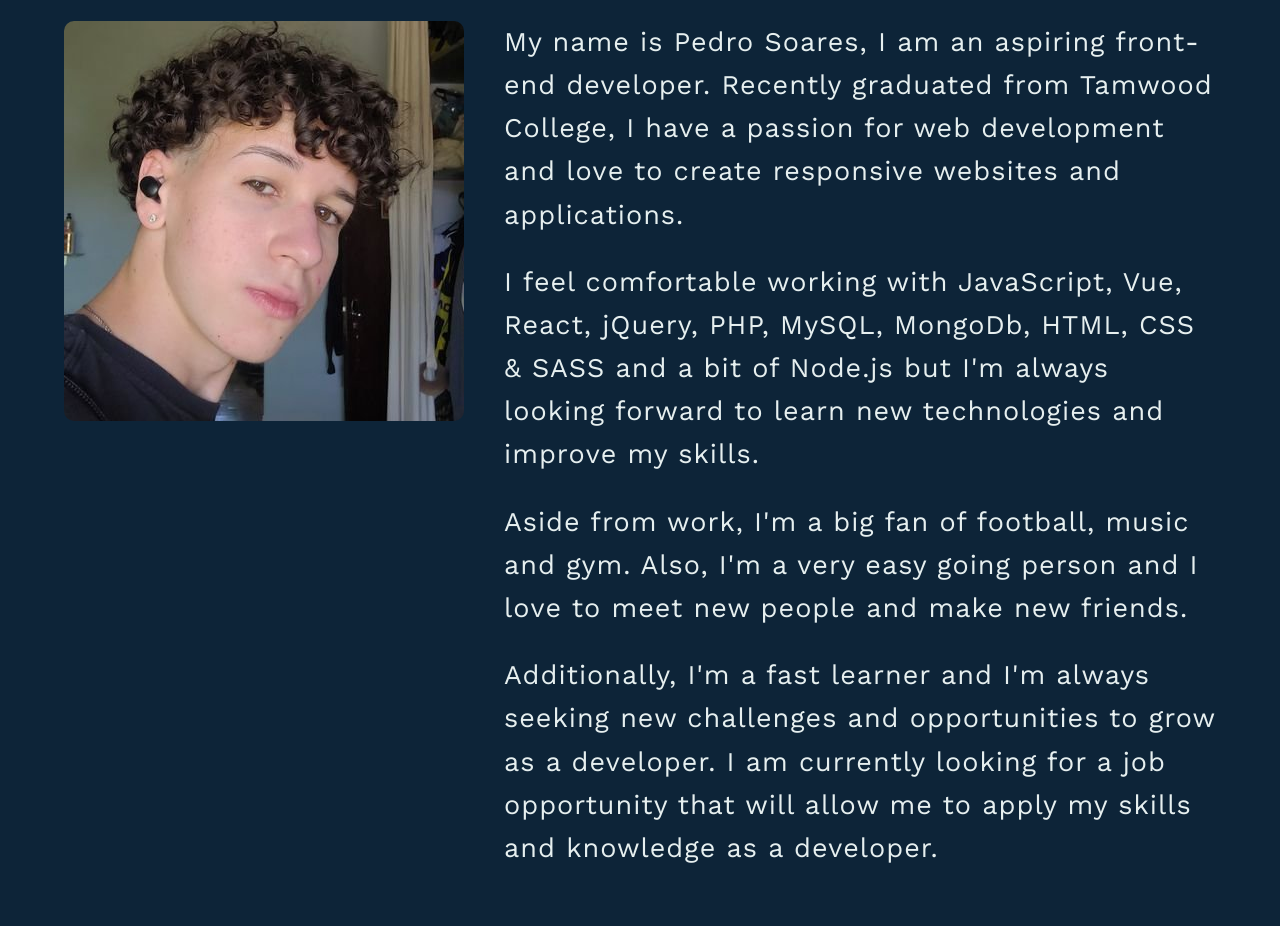
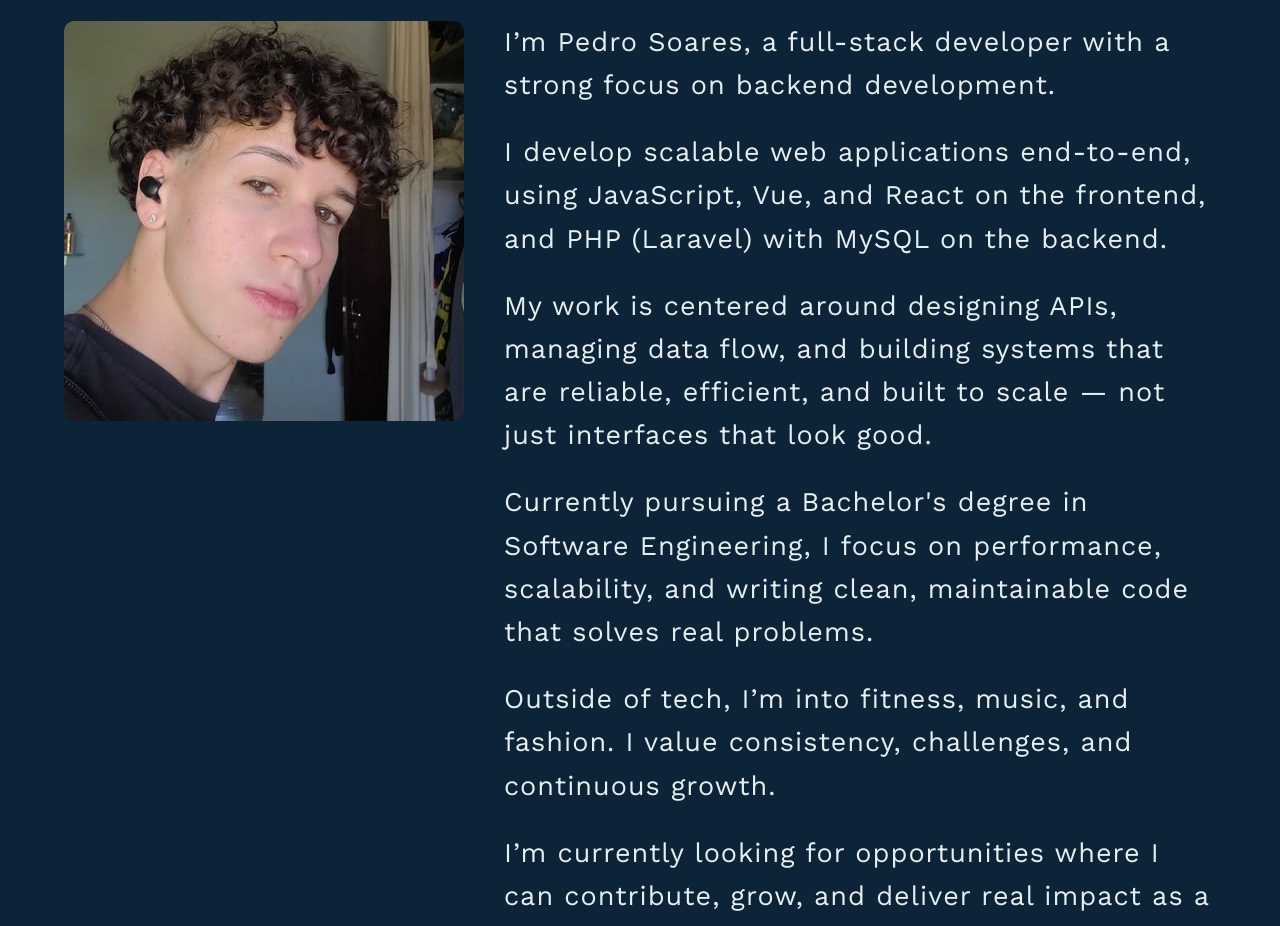
Before and after one commit to pssgarcia/porfolio_vue, a Vue app: page /about in a window 1280 px wide. Shown: the part 140-1066 px from the top of the page. Built offline with nearby package versions, Linux system fonts and the light colour scheme.

Commit message:
updating about page and resume

```diff
--- a/jsconfig.json
+++ b/jsconfig.json
@@ -1,5 +1,6 @@
 {
   "compilerOptions": {
+    "ignoreDeprecations": "6.0",
     "target": "es5",
     "module": "esnext",
     "baseUrl": "./",
--- a/src/components/IntroComp.vue
+++ b/src/components/IntroComp.vue
@@ -3,7 +3,7 @@
       <h1>Hi, I am Pedro</h1>
       <h3>A Web Developer</h3>
       <span>
-         <a class="resume-link" href="https://drive.google.com/file/d/1GTrAQWrrSNAA_Kt6Ej2SfS7scj-RZxze/view?usp=drive_link" target="_blank">Resume</a>
+         <a class="resume-link" href="https://drive.google.com/drive/u/0/folders/1mM_LGo3xcOEoWreMHT2Wg6zRjUTpicGZ" target="_blank">Resume</a>
       </span>
    </article>
 </template>
--- a/src/pages/AboutPage.vue
+++ b/src/pages/AboutPage.vue
@@ -4,16 +4,22 @@
          <img src="../assets/img/my-pic.jpg" alt="my-pic">
          <figcaption>
             <p>
-               My name is Pedro Soares, I am an aspiring front-end developer. Recently graduated from Tamwood College, I have a passion for web development and love to create responsive websites and applications.
+               I’m Pedro Soares, a full-stack developer with a strong focus on backend development.
             </p>
             <p>
-               I feel comfortable working with JavaScript, Vue, React, jQuery, PHP, MySQL, MongoDb, HTML, CSS & SASS and a bit of Node.js but I'm always looking forward to learn new technologies and improve my skills.
+               I develop scalable web applications end-to-end, using JavaScript, Vue, and React on the frontend, and PHP (Laravel) with MySQL on the backend.
             </p>
             <p>
-               Aside from work, I'm a big fan of football, music and gym. Also, I'm a very easy going person and I love to meet new people and make new friends.
+               My work is centered around designing APIs, managing data flow, and building systems that are reliable, efficient, and built to scale — not just interfaces that look good.
             </p>
             <p>
-               Additionally, I'm a fast learner and I'm always seeking new challenges and opportunities to grow as a developer. I am currently looking for a job opportunity that will allow me to apply my skills and knowledge as a developer.
+               Currently pursuing a Bachelor's degree in Software Engineering, I focus on performance, scalability, and writing clean, maintainable code that solves real problems.
+            </p>
+            <p>
+               Outside of tech, I’m into fitness, music, and fashion. I value consistency, challenges, and continuous growth.
+            </p>
+            <p>
+               I’m currently looking for opportunities where I can contribute, grow, and deliver real impact as a full-stack developer.
             </p>
          </figcaption>
       </figure>
```
